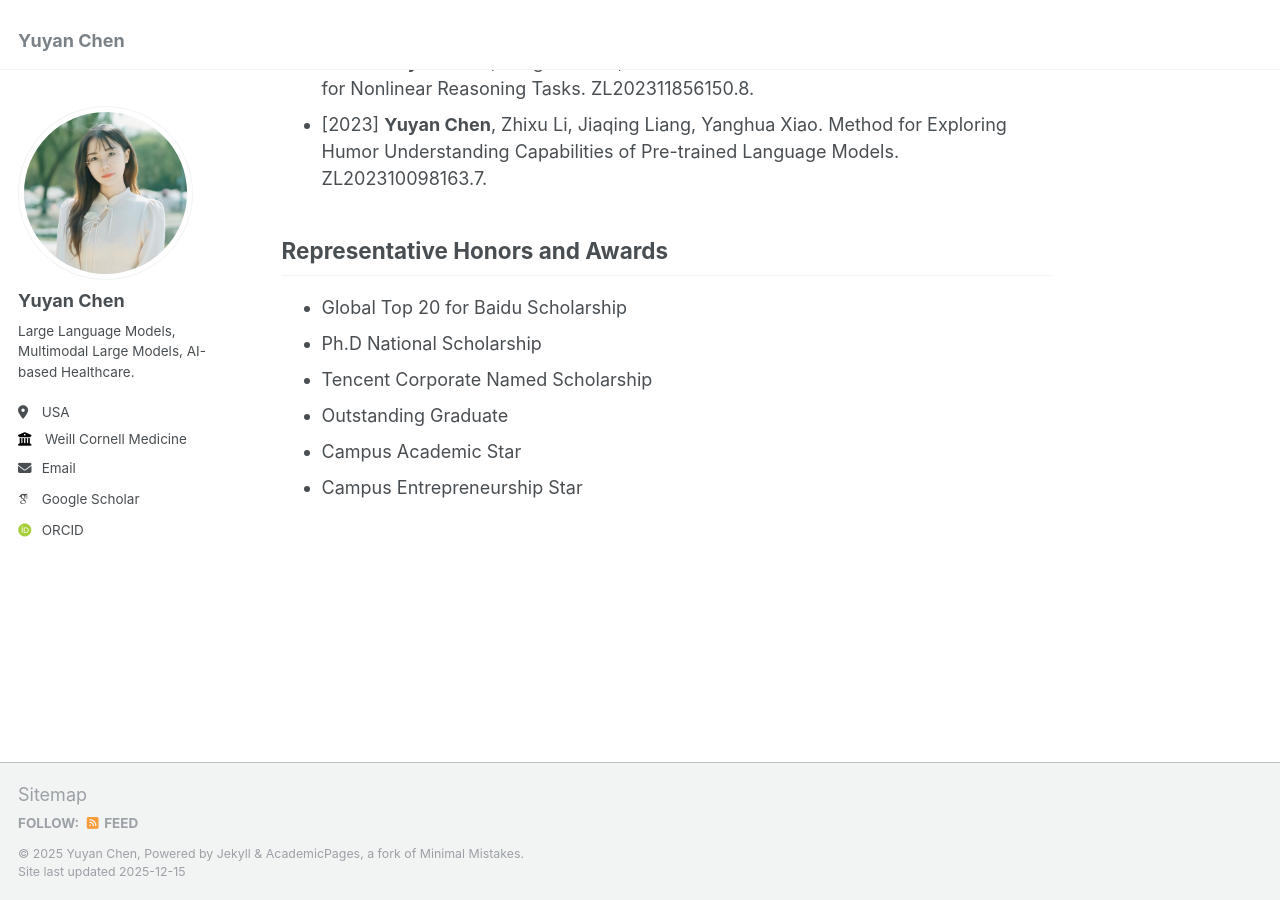
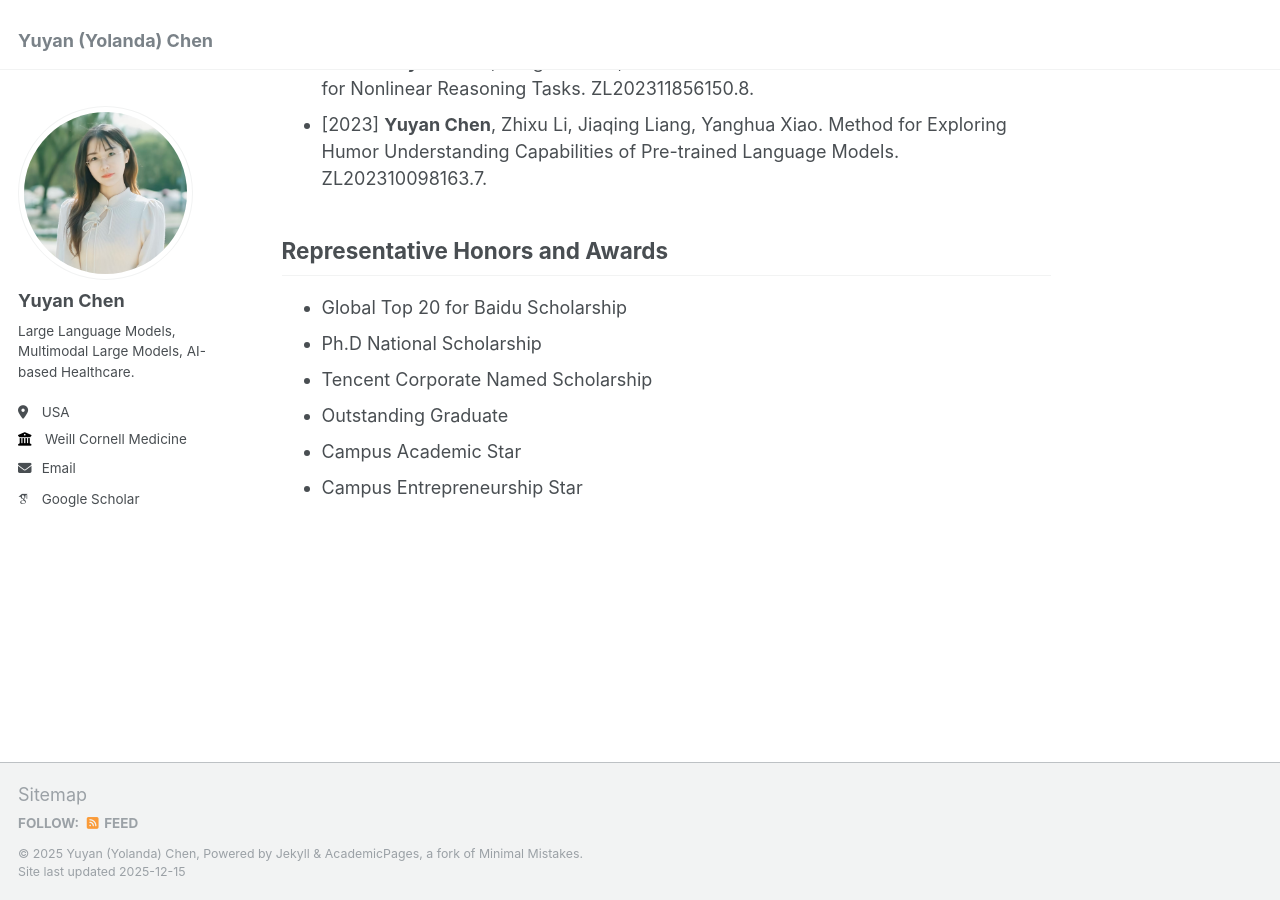
Before and after one commit to Yukyin/Yukyin.github.io, a Jekyll site: the page built from _pages/about.md, in a window 1280 px wide and 900 px high, scrolled down 2240 px. Built offline with Jekyll 4.4.1, drawn with Linux system fonts in a browser that asks for light colours; some web fonts are replaced.

```diff
--- a/_config.yml
+++ b/_config.yml
@@ -8,9 +8,9 @@
 
 # Basic Site Settings
 locale                   : "en-US"
-title                    : "Yuyan Chen"
+title                    : "Yuyan (Yolanda) Chen"
 title_separator          : "-"
-name                     : &name "Yuyan Chen"
+name                     : &name "Yuyan (Yolanda) Chen"
 description              : &description "personal description"
 url                      : https://Yukyin.github.io # the base hostname & protocol for your site e.g. "https://mmistakes.github.io"
 baseurl                  : "" # the subpath of your site, e.g. "/blog"
@@ -27,14 +27,13 @@
   bio              : "Large Language Models, Multimodal Large Models, AI-based Healthcare."
   location         : "USA"
   employer         : "Weill Cornell Medicine"
-  # uri              : "https://yukyin.github.io/"
   email            : "yolandachen0313@gmail.com"
 
   # Academic websites
   arxiv            : # URL - Update with the correct link to your profile
   googlescholar    : "https://scholar.google.com/citations?user=LNSE_VcAAAAJ"
   impactstory      : # URL
-  orcid            : "http://orcid.org/0000-0002-4381-486X"
+  # orcid            : "http://orcid.org/0000-0002-4381-486X"
   semantic         : # URL
   pubmed           : #"https://www.ncbi.nlm.nih.gov/pubmed/?term=john+snow"
   researchgate     : # URL
```
